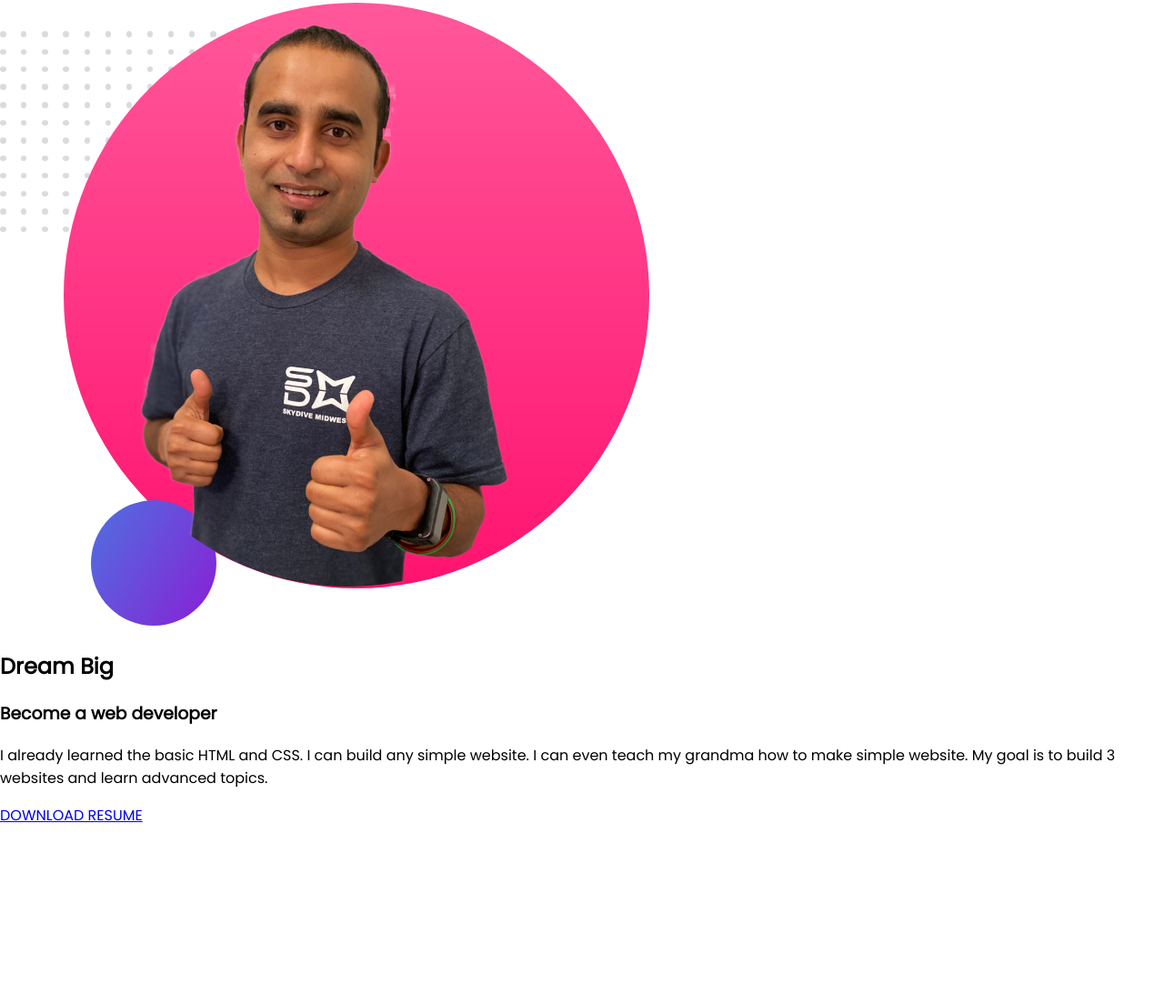
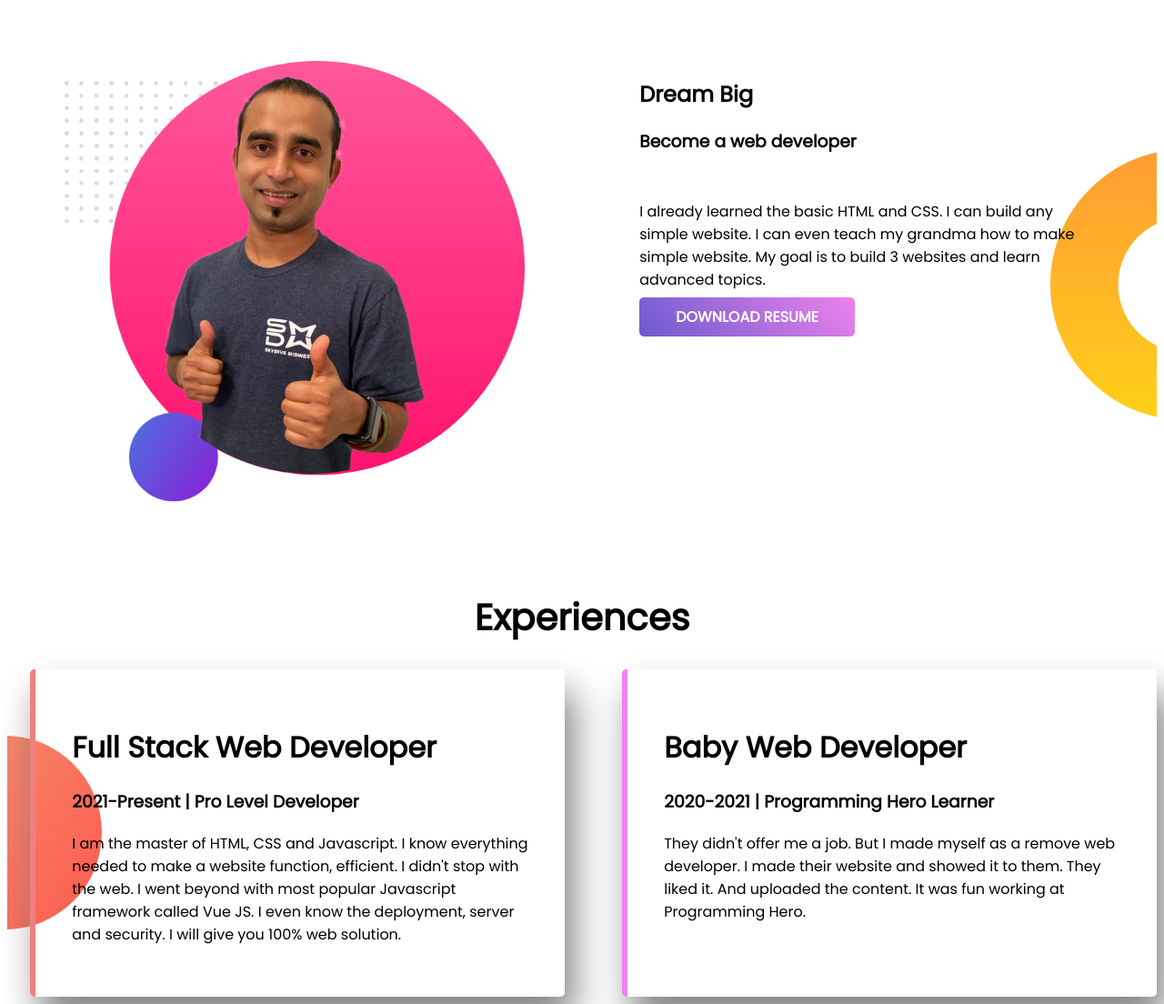
Before and after one commit to AlifSakib/dev-portfolio, a plain HTML site: page index.html in a window 1280 px wide. Shown: the part 640-1744 px from the top of the page at 91% size. Before the commit the page ends 1549 px from the top, so only its background shows below. Drawn offline with Linux system fonts and the light colour scheme.

Commit message:
added last header

```diff
--- a/index.html
+++ b/index.html
@@ -20,7 +20,7 @@
         <h1>Welcome To</h1>
         <h2><span class="heading-color">Alif Sakib</span> World</h2>
         <h3>Build Climber and Train Stopper</h3>
-        <p>
+        <p class="paragraph">
           You might saw me jumping, climbing buildings, and stopping trains. But
           nobody pays me a dime for that work. That's why I am learning and
           mastering web development. I will not stop until I become the Web
@@ -28,7 +28,7 @@
         </p>
 
         <a
-          class="hire-me"
+          class="click"
           target="_blank"
           href="https://www.linkedin.com/in/alif-sakib-224002207/"
           >HIRE ME</a
@@ -39,22 +39,50 @@
       </div>
     </section>
 
-    <section>
-      <div>
+    <section class="middle-header">
+      <div class="half-width">
         <img src="/images/jhankar2.png" alt="This is also te owner pic" />
       </div>
-      <div>
+      <div class="half-width">
         <h1>Dream Big</h1>
         <h3>Become a web developer</h3>
-        <p>
+        <p class="paragraph"></p>
+        <p class="">
           I already learned the basic HTML and CSS. I can build any simple
           website. I can even teach my grandma how to make simple website. My
           goal is to build 3 websites and learn advanced topics.
         </p>
-        <a href="https://www.linkedin.com/in/alif-sakib-224002207/"
+        <a
+          class="click"
+          href="https://www.linkedin.com/in/alif-sakib-224002207/"
           >DOWNLOAD RESUME</a
         >
       </div>
     </section>
+    <div>
+      <h1 class="final-header">Experiences</h1>
+    </div>
+    <div class="experience-area">
+      <div id="exp-1">
+        <h1>Full Stack Web Developer</h1>
+        <h3>2021-Present | Pro Level Developer</h3>
+        <p>
+          I am the master of HTML, CSS and Javascript. I know everything needed
+          to make a website function, efficient. I didn't stop with the web. I
+          went beyond with most popular Javascript framework called Vue JS. I
+          even know the deployment, server and security. I will give you 100%
+          web solution.
+        </p>
+      </div>
+      <div id="exp-2">
+        <h1>Baby Web Developer</h1>
+        <h3>2020-2021 | Programming Hero Learner</h3>
+        <p>
+          They didn't offer me a job. But I made myself as a remove web
+          developer. I made their website and showed it to them. They liked it.
+          And uploaded the content. It was fun working at Programming Hero.
+        </p>
+      </div>
+    </div>
   </body>
 </html>
--- a/style.css
+++ b/style.css
@@ -1,6 +1,5 @@
 body {
   font-family: "Poppins", sans-serif;
-  margin: 0;
 }
 .heading-color {
   color: violet;
@@ -9,7 +8,7 @@ body {
 .top-header h1 {
   font-size: 50px;
 }
-.top-header p {
+.paragraph {
   font-style: italic;
   text-align: justify;
   padding-bottom: 15px;
@@ -26,13 +25,13 @@ body {
 
 .half-width {
   width: 50%;
-  padding: 10px;
+  padding: 5%;
 }
 .half-width img {
   width: 100%;
 }
 
-.hire-me {
+.click {
   text-decoration: none;
   color: white;
   font-weight: 700;
@@ -40,3 +39,40 @@ body {
   padding: 10px 40px;
   border-radius: 5px;
 }
+
+.middle-header {
+  display: flex;
+  background-image: url(/images/dream-bg.png);
+  background-repeat: no-repeat;
+  background-position: right;
+}
+.final-header {
+  text-align: center;
+  font-size: 40px;
+}
+
+.experience-area {
+  display: flex;
+  background-image: url(/images/exp-bg.png);
+  background-repeat: no-repeat;
+  background-position: left;
+}
+
+#exp-1 {
+  border-left: 6px solid lightcoral;
+  border-radius: 5px;
+  box-shadow: 10px 25px 40px gray;
+  width: 40%;
+  margin-right: 5%;
+  margin-left: 2%;
+  padding: 40px;
+}
+
+#exp-2 {
+  border-left: 6px solid violet;
+  box-shadow: 10px 25px 40px gray;
+  border-radius: 5px;
+  width: 40%;
+
+  padding: 40px;
+}
```
